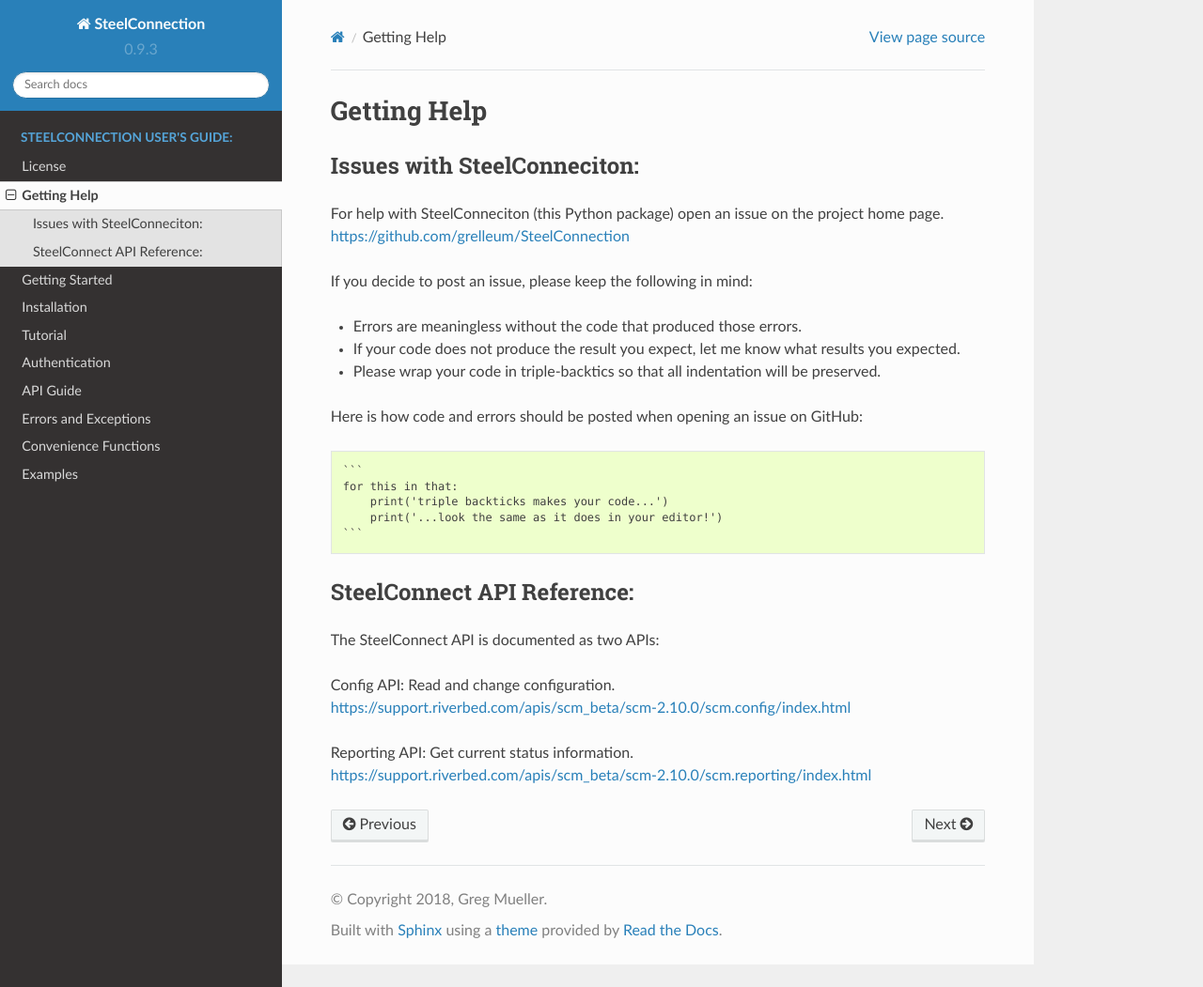
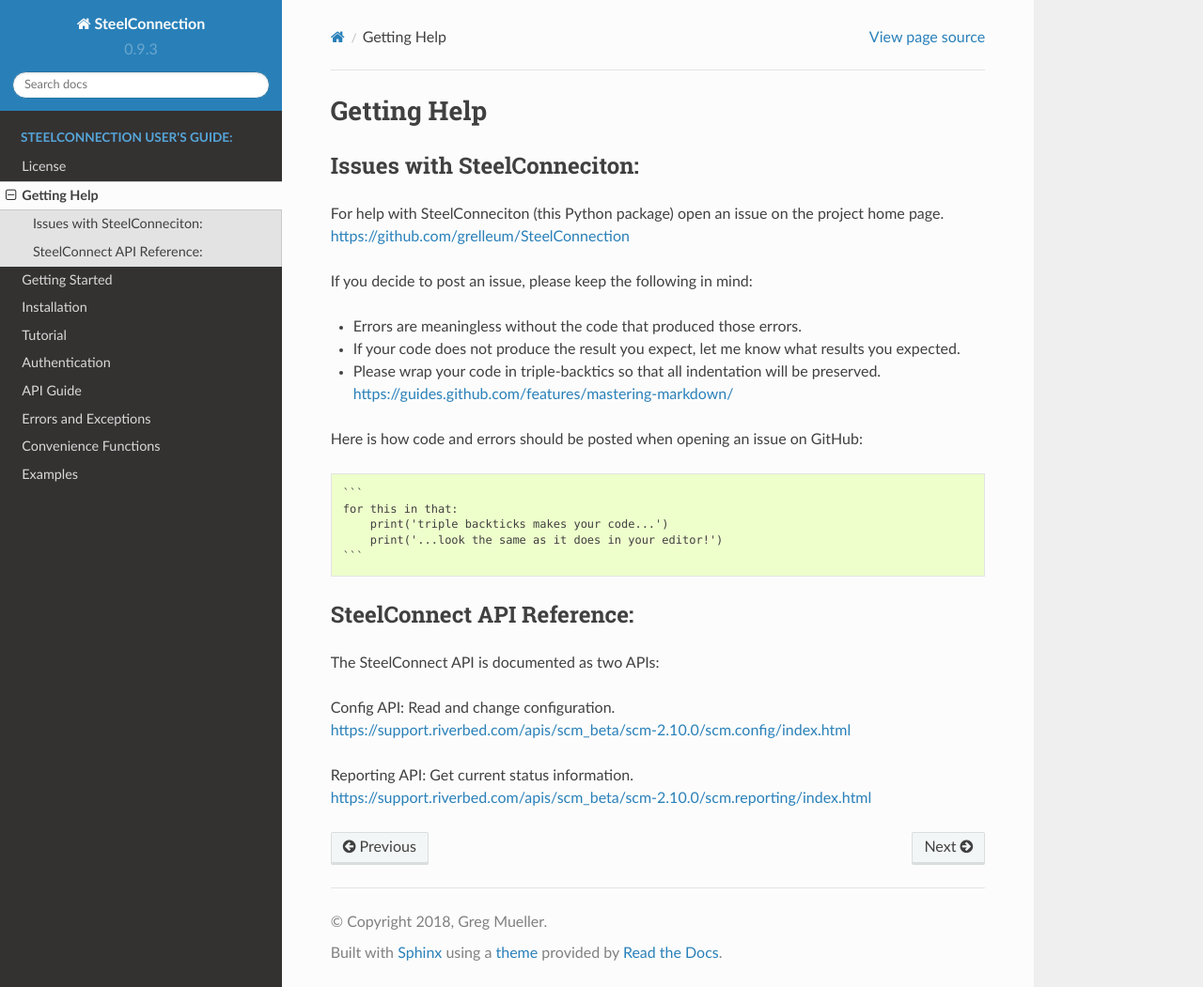
Before and after one commit to grelleum/SteelConnection, a Sphinx documentation site: the page built from docs/gethelp.rst, in a window 1280 px wide and 1051 px high. Shown: the whole window at 94% size. Built offline with Sphinx 7.4.7 and the Read the Docs theme 2.0.0, drawn with Linux system fonts in a browser that asks for light colours; some of the changed lines change nothing that is shown.

Commit message:
Added link to mastering markdown.

````diff
--- a/docs/gethelp.rst
+++ b/docs/gethelp.rst
@@ -13,8 +13,9 @@
 - Errors are meaningless without the code that produced those errors.
 - If your code does not produce the result you expect, let me know
   what results you expected.
-- Please wrap your code in triple-backtics so that all indentation
-  will be preserved.
+- | Please wrap your code in triple-backtics so that all indentation
+    will be preserved.
+  | https://guides.github.com/features/mastering-markdown/
 
 Here is how code and errors should be posted when opening an issue on GitHub:
 
@@ -27,6 +28,7 @@
    ```
 
 
+
 SteelConnect API Reference:
 ---------------------------
 
````
